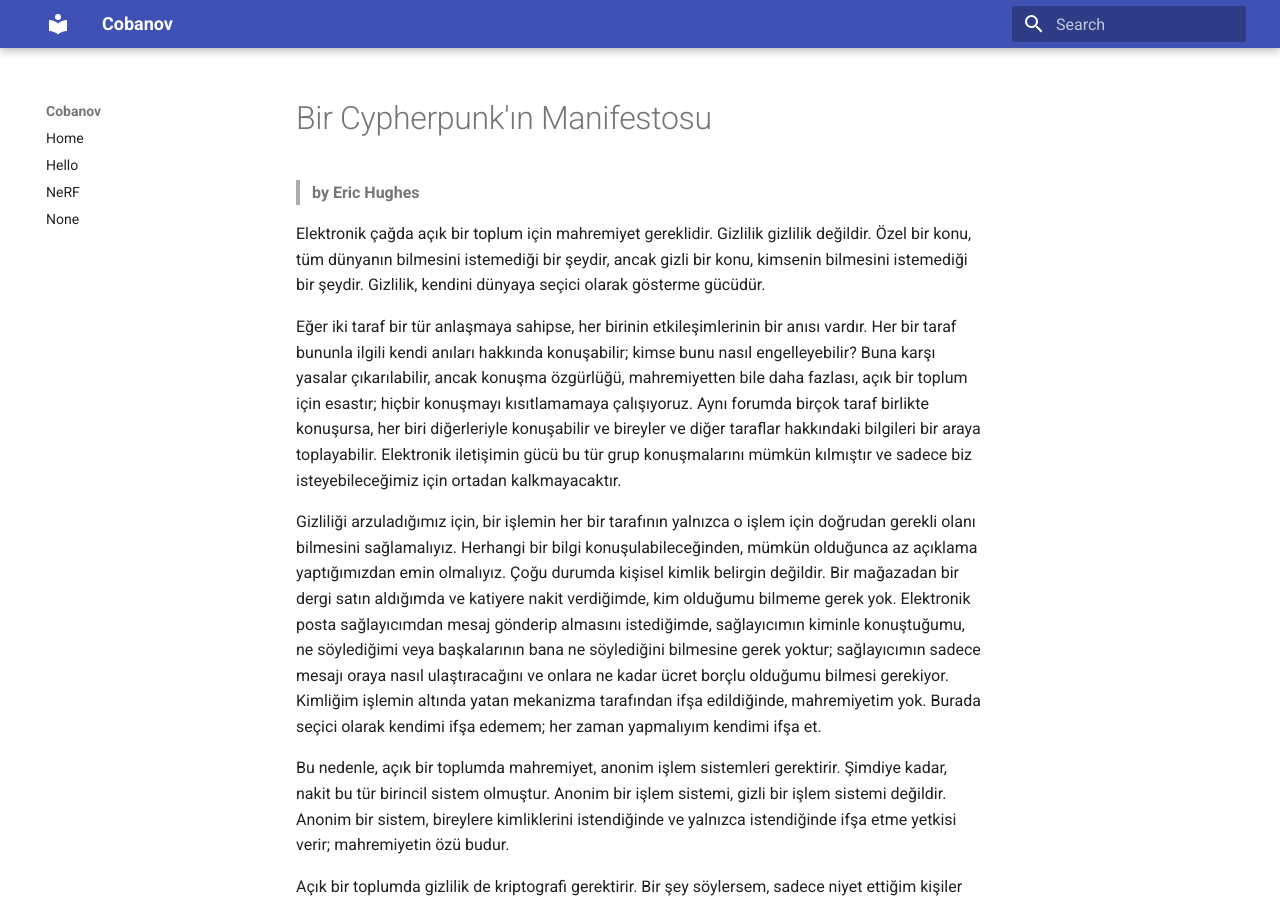
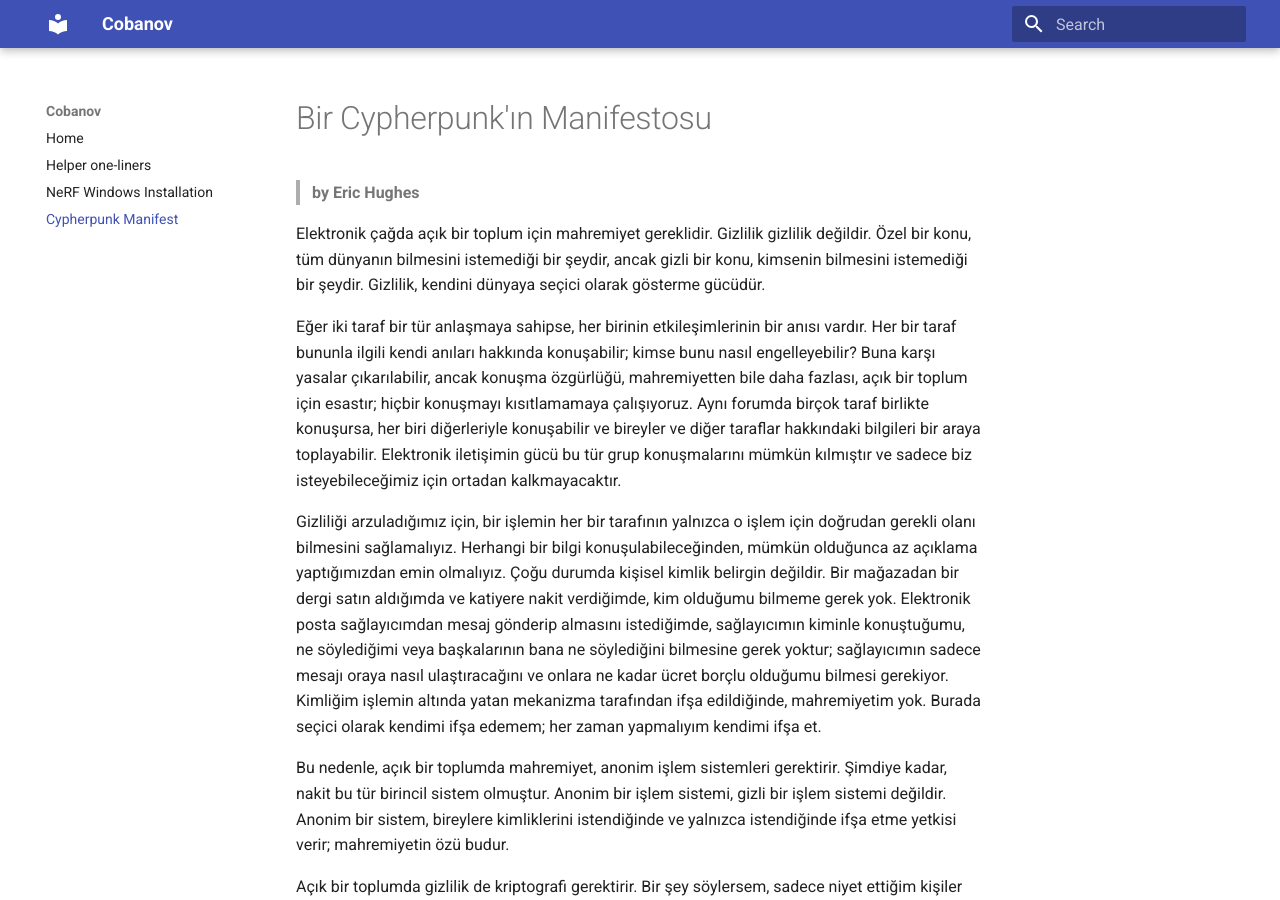
Before and after one commit to cobanov/old-cobanov.github.io, an MkDocs documentation site: the page built from docs/cyberpunk.md, in a window 1280 px wide and 900 px high. Built offline with MkDocs 1.6.1 and Material for MkDocs 9.7.7, drawn with Linux system fonts in a browser that asks for light colours.

Commit message:
cypherpunk correct

```diff
--- a/mkdocs.yml
+++ b/mkdocs.yml
@@ -1,8 +1,7 @@
 site_name: Cobanov
-site_url: https://example.com/
 nav:
     - Home: index.md
-    - Hello: helpers.md
-    - NeRF: instant-ngp-windows.md
-    - Cypherpunk Manifest
+    - Helper one-liners: helpers.md
+    - NeRF Windows Installation: instant-ngp-windows.md
+    - Cypherpunk Manifest: cyberpunk.md
 theme: material
```
Also changed, not shown: docs/index.md (+1 -2 lines), docs/cyberpunk.md (renamed from docs/cyberbunk.md).
